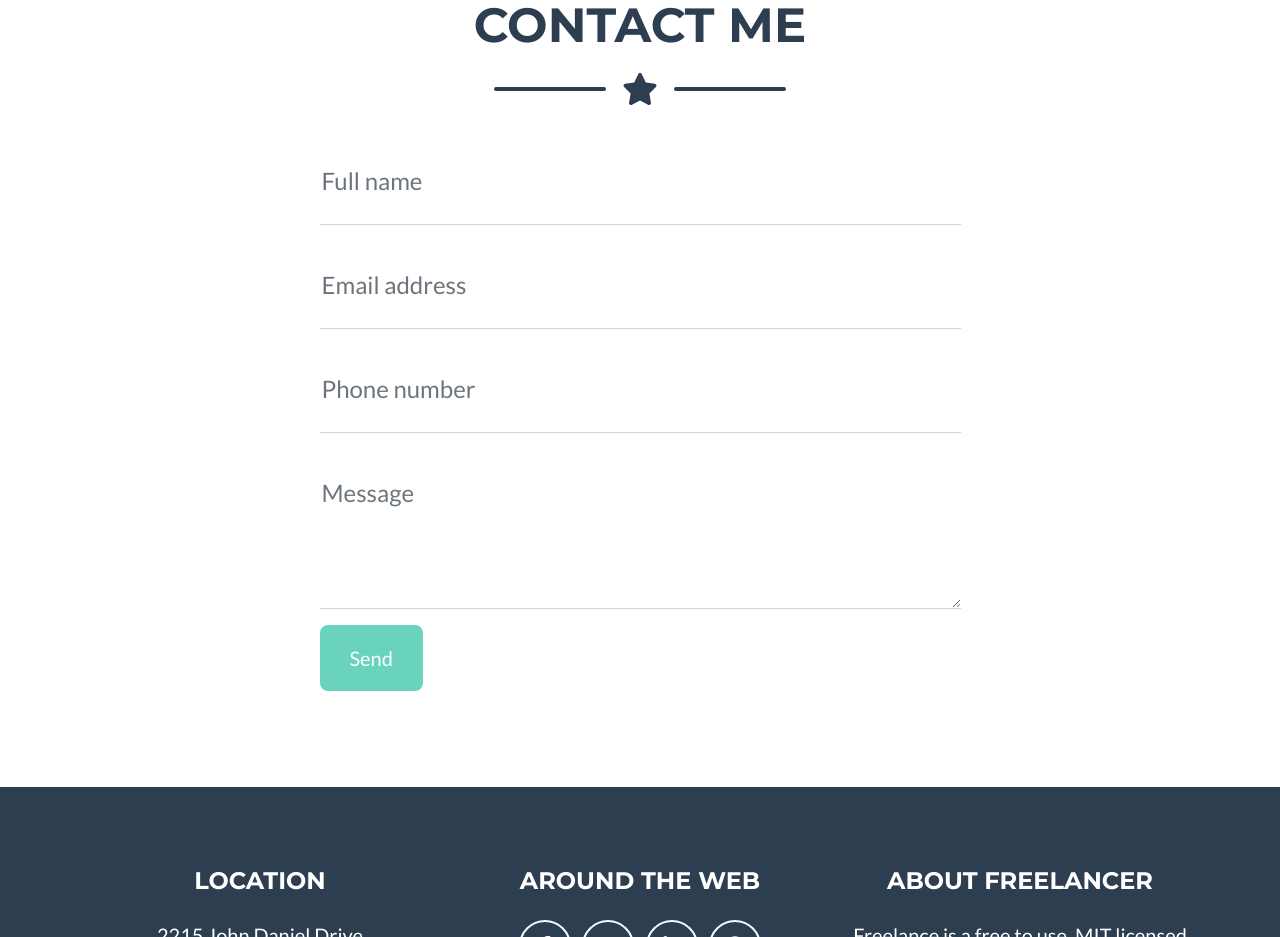
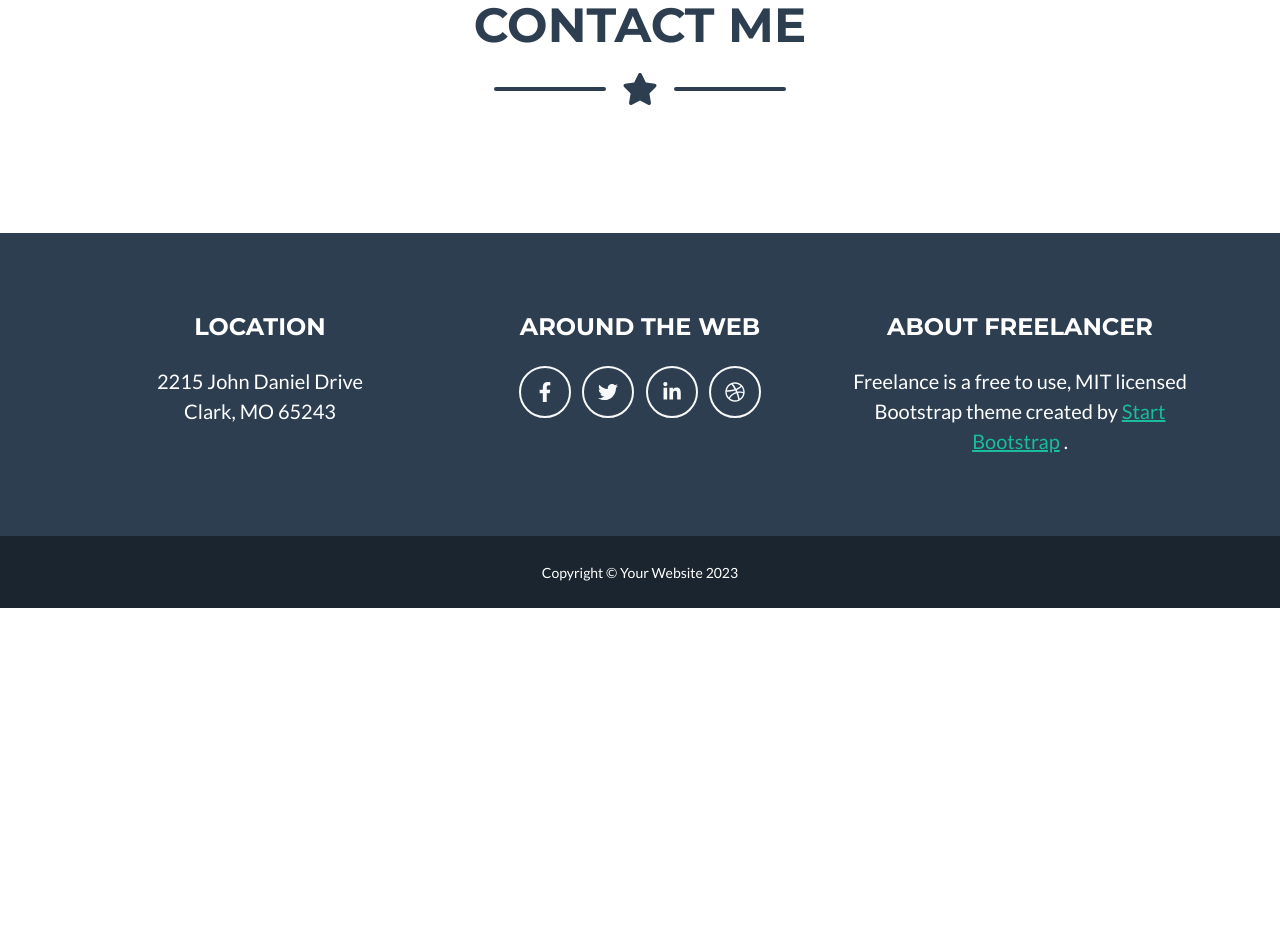
Before and after one commit to KenlamCoding/lotto-design, a plain HTML site: page index.html in a window 1280 px wide. Shown: the part 2280-3217 px from the top of the page. After the commit the page ends 2888 px from the top, so only its background shows below. Drawn offline with nearby package versions, Linux system fonts and the light colour scheme.

Commit message:
Remove SB form

```diff
--- a/index.html
+++ b/index.html
@@ -152,63 +152,7 @@
                     <div class="divider-custom-line"></div>
                 </div>
                 <!-- Contact Section Form-->
-                <div class="row justify-content-center">
-                    <div class="col-lg-8 col-xl-7">
-                        <!-- * * * * * * * * * * * * * * *-->
-                        <!-- * * SB Forms Contact Form * *-->
-                        <!-- * * * * * * * * * * * * * * *-->
-                        <!-- This form is pre-integrated with SB Forms.-->
-                        <!-- To make this form functional, sign up at-->
-                        <!-- https://startbootstrap.com/solution/contact-forms-->
-                        <!-- to get an API token!-->
-                        <form id="contactForm" data-sb-form-api-token="API_TOKEN">
-                            <!-- Name input-->
-                            <div class="form-floating mb-3">
-                                <input class="form-control" id="name" type="text" placeholder="Enter your name..." data-sb-validations="required" />
-                                <label for="name">Full name</label>
-                                <div class="invalid-feedback" data-sb-feedback="name:required">A name is required.</div>
-                            </div>
-                            <!-- Email address input-->
-                            <div class="form-floating mb-3">
-                                <input class="form-control" id="email" type="email" placeholder="name@example.com" data-sb-validations="required,email" />
-                                <label for="email">Email address</label>
-                                <div class="invalid-feedback" data-sb-feedback="email:required">An email is required.</div>
-                                <div class="invalid-feedback" data-sb-feedback="email:email">Email is not valid.</div>
-                            </div>
-                            <!-- Phone number input-->
-                            <div class="form-floating mb-3">
-                                <input class="form-control" id="phone" type="tel" placeholder="(123) 456-7890" data-sb-validations="required" />
-                                <label for="phone">Phone number</label>
-                                <div class="invalid-feedback" data-sb-feedback="phone:required">A phone number is required.</div>
-                            </div>
-                            <!-- Message input-->
-                            <div class="form-floating mb-3">
-                                <textarea class="form-control" id="message" type="text" placeholder="Enter your message here..." style="height: 10rem" data-sb-validations="required"></textarea>
-                                <label for="message">Message</label>
-                                <div class="invalid-feedback" data-sb-feedback="message:required">A message is required.</div>
-                            </div>
-                            <!-- Submit success message-->
-                            <!---->
-                            <!-- This is what your users will see when the form-->
-                            <!-- has successfully submitted-->
-                            <div class="d-none" id="submitSuccessMessage">
-                                <div class="text-center mb-3">
-                                    <div class="fw-bolder">Form submission successful!</div>
-                                    To activate this form, sign up at
-                                    <br />
-                                    <a href="https://startbootstrap.com/solution/contact-forms">https://startbootstrap.com/solution/contact-forms</a>
-                                </div>
-                            </div>
-                            <!-- Submit error message-->
-                            <!---->
-                            <!-- This is what your users will see when there is-->
-                            <!-- an error submitting the form-->
-                            <div class="d-none" id="submitErrorMessage"><div class="text-center text-danger mb-3">Error sending message!</div></div>
-                            <!-- Submit Button-->
-                            <button class="btn btn-primary btn-xl disabled" id="submitButton" type="submit">Send</button>
-                        </form>
-                    </div>
-                </div>
+
             </div>
         </section>
         <!-- Footer-->
@@ -445,10 +389,5 @@
         <script src="https://cdn.jsdelivr.net/npm/bootstrap@5.2.3/dist/js/bootstrap.bundle.min.js"></script>
         <!-- Core theme JS-->
         <script src="js/scripts.js"></script>
-        <!-- * * * * * * * * * * * * * * * * * * * * * * * * * * * * * * * * * * * * * * * *-->
-        <!-- * *                               SB Forms JS                               * *-->
-        <!-- * * Activate your form at https://startbootstrap.com/solution/contact-forms * *-->
-        <!-- * * * * * * * * * * * * * * * * * * * * * * * * * * * * * * * * * * * * * * * *-->
-        <script src="https://cdn.startbootstrap.com/sb-forms-latest.js"></script>
     </body>
 </html>
```
